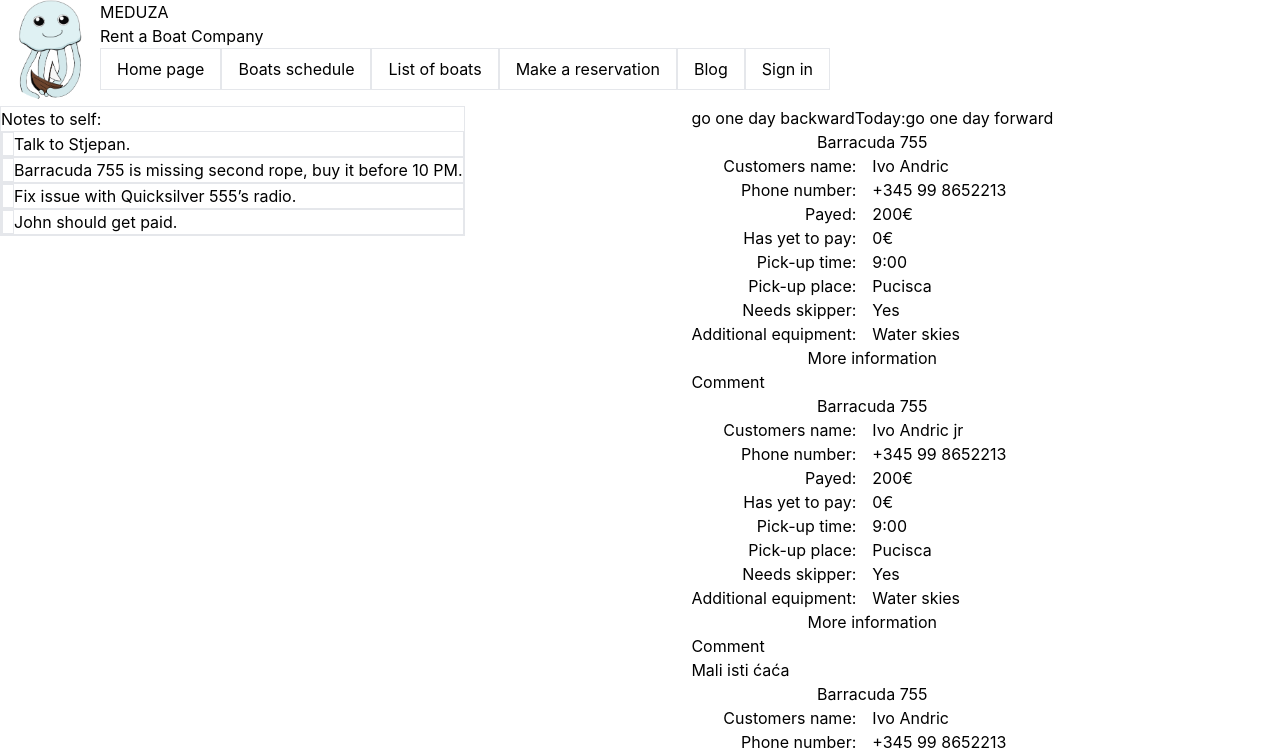
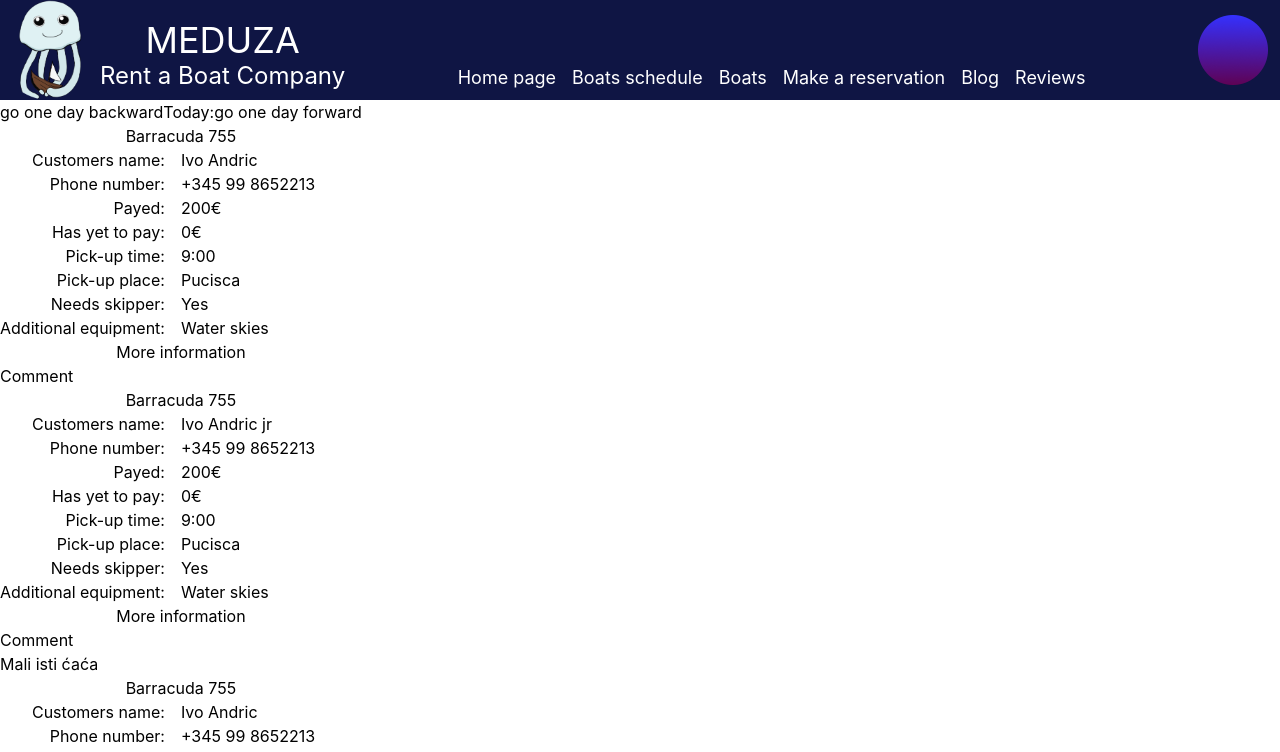
Before and after one commit to MucaMuci/HCI_lab_projekt, a Next.js app: page /home in a window 1280 px wide. Shown: the top 752 px of the page. Built offline with nearby package versions, Linux system fonts and the light colour scheme.

Commit message:
Gotov responzivan dizajn headera

```diff
--- /dev/null
+++ b/components/burgerNavigation.js
@@ -0,0 +1,15 @@
+import { navigationItems } from '../const/navbarList';
+import NavBar from './navbar';
+
+const BurgerNavigation = ({ isOpen }) => {
+    return (
+        <div className={`${!isOpen ? 'translate-x-full' : 'translate-x-0'
+            } top-0 transform translate fixed left-0 m-0 p-0 bg-hci-header md:hidden w-screen transition duration-500 ease-in-out flex flex-col justify-center items-center h-screen z-40`}
+        >
+            <NavBar className=" flex  flex-column h-full w-full justify-center items-center" />
+
+        </div>
+    )
+}
+
+export default BurgerNavigation;
--- a/components/navbar.js
+++ b/components/navbar.js
@@ -2,11 +2,11 @@ import { navigationItems } from '../const/navbarList';
 
 const NavBar = () => {
     return (
-        <nav className="inline-flex list-none">
+        <nav className="flex list-none bg-hci-header">
             {navigationItems.map((item) => (
                 <li
                     key={item}
-                    className="px-4 py-2 border"
+                    className="px-2 py-2 text-white self-end text-lg"
                 >
                     {item}
                 </li>
--- a/const/navbarList.js
+++ b/const/navbarList.js
@@ -1,8 +1,8 @@
 export const navigationItems = [
     'Home page',
     'Boats schedule',
-    'List of boats',
+    'Boats',
     'Make a reservation',
     'Blog',
-    'Sign in',
+    'Reviews',
 ];
--- a/modules/header/header.js
+++ b/modules/header/header.js
@@ -1,12 +1,19 @@
+import { useState } from "react";
 import NavBar from "../../components/navbar";
 import Image from 'next/image';
 import LogoImg from '../../assets/logo.png';
+import UserImg from '../../assets/user.png';
+import Hamburger from '../../assets/hamburger.png'
+import BurgerNavigation from '../../components/burgerNavigation'
 
 const Header = () => {
+    const [isClicked, setIsClicked] = useState(false);
+
     return (
-        <header >
-            <main className="flex flex-row ">
-                <div>
+        <header className="bg-hci-header">
+            <main className="flex justify-between bg-hci-header ">
+                <div className="flex flex-row bg-hci-header" >
+                    <div className="md:hidden lg:flex bg-hci-header">
                         <Image
                             src={LogoImg}
                             layout="fixed"
@@ -14,15 +21,49 @@ const Header = () => {
                             height={100}
                         />
                     </div>
-                <div className="flex flex-col">
-                    <h1 >
+                    <div className="flex flex-col items-center justify-center lg:justify-end py-2">
+                        <div className="text-4xl text-white text-center md:hidden lg:block">
                             MEDUZA
-                    </h1>
-                    <h3>
+                        </div>
+                        <div className="text-xl sm:text-2xl md:hidden lg:block lg:text-2xl  text-white text-center ">
                             Rent a Boat Company
-                    </h3>
+                        </div>
+
+                    </div>
+                </div>
+                <div className="hidden md:flex md:flex-col md:items-center lg:justify-end lg:items-end bg-hci-header">
+                    <div className="flex items-end">
+                        <div className="px-2 text-4xl text-white text-center hidden md:flex lg:hidden">
+                            MEDUZA
+                        </div>
+                        <div className="text-2xl text-white text-center hidden md:flex lg:hidden">
+                            Rent a Boat Company
+                        </div>
+                    </div>
                     <NavBar />
                 </div>
+                <div className="hidden md:flex md:self-center md:pr-3">
+                    <Image
+                        src={UserImg}
+                        width={70}
+                        height={70}
+                    />
+
+                </div>
+                <div className=" md:hidden self-center pr-3">
+                    <BurgerNavigation isOpen={isClicked}
+                        className={`cursor-pointer z-50 transition-all ease-linear duration-500 ${isClicked ? 'transform rotate-90' : ''
+                            }`} />
+                    <Image
+                        onClick={() => setIsClicked(!isClicked)}
+                        src={Hamburger}
+                        width={40}
+                        height={40}
+                        layout='fixed'
+                        alt="Menu" />
+                </div>
+
+
 
             </main>
 
--- a/pages/home.js
+++ b/pages/home.js
@@ -6,11 +6,11 @@ import Reservations from "../modules/reservations/reservations";
 const Home = () => {
     return (
         <>
+
             <Header />
+
             <div className="flex flex-row justify-between">
-                <div>
-                    <Notes />
-                </div>
+
                 <div className="flex flex-col">
                     <div className="flex flex-row justify-around">
                         <button>
--- a/pages/register.js
+++ b/pages/register.js
@@ -15,7 +15,7 @@ const Register = () => {
                     />
                 </div>
                 <div className='px-6 '>
-                    <div className='bg-white flex flex-col border border-gray-300 pt-3 pb-8'>
+                    <div className='bg-white flex flex-col border border-gray-300 px-5 pt-3 pb-8'>
                         <div className='text-5xl self-center pt-2'>MEDUZA</div>
                         <h2 className='text-4xl self-center pb-8 text-center'>Rent a Boat Company</h2>
 
--- a/tailwind.config.js
+++ b/tailwind.config.js
@@ -1,7 +1,8 @@
 module.exports = {
   content: [
     "./pages/**/*.{js,ts,jsx,tsx}",
-    "./components/**/*.{js,ts,jsx,tsx}",],
+    "./components/**/*.{js,ts,jsx,tsx}",
+    "./modules/**/*.{js,ts,jsx,tsx}"],
   theme: {
     extend: {
       boxShadow: {
@@ -13,6 +14,9 @@ module.exports = {
         },
         'hci-bg': {
           DEFAULT: '#F6F6F6'
+        },
+        'hci-header': {
+          DEFAULT: '#0F1544'
         }
       }
     },
```
Also changed, not shown: assets/hamburger.png (added), assets/user.png (added). Lines whose indentation alone changed are shown as unchanged.
